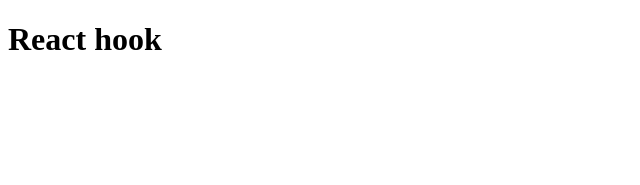
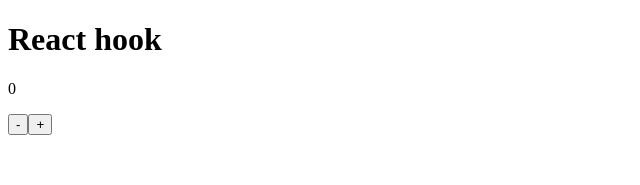
Before and after one commit to Jeontaesu/react19, a React (Vite) app: page / in a window 1280 px wide. Shown: the top 185 px of the page, without its empty margins (0-640 px from the left). Built offline with nearby package versions, Linux system fonts and the light colour scheme.

Commit message:
컴포넌트 내부에서 일반 지역 변수를 활용하지 못하는 이유

```diff
--- a/src/App.jsx
+++ b/src/App.jsx
@@ -1,10 +1,30 @@
 import "./app.css";
-
+//아래와 같은 방법으로는 App컴포넌트 함수가 재호출될때마다 num값을 기억하지 못하기 때문에 컴포넌트 내부에서 활요이 불가능
+//자바스크립트에서 함수가 호출되더라도 그 함수 내부에 선언된 지역변수를 계속 기억하면서 활용하고 싶을때 쓰는 것이 -> 클로저
+//클로저 : 함수호출시 지역변수를 품고 있는 또 다른 함수를 반환하는 형태
+//리액트의 훅은 고차함수 (클로저) 형태로 구성되어 있음
+let num = 0;
 
 function App() {
+  console.log("re-render");
+
+  const minus = () => {
+    num - 1;
+    console.log(num);
+    return num;
+  };
+  const plus = () => {
+    num + 1;
+    console.log(num);
+    return num;
+  };
   return (
     <>
-    <h1>React hook</h1>
+      <h1>React hook</h1>
+
+      <p>{num}</p>
+      <button onClick={minus}>-</button>
+      <button onClick={plus}>+</button>
     </>
   );
 }
```
